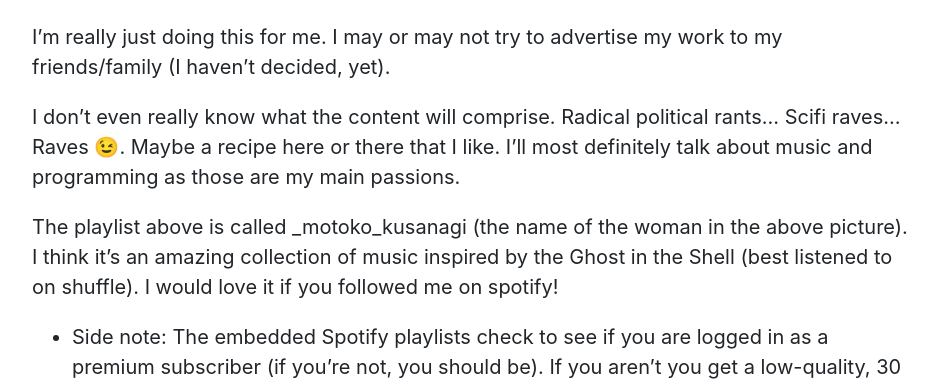
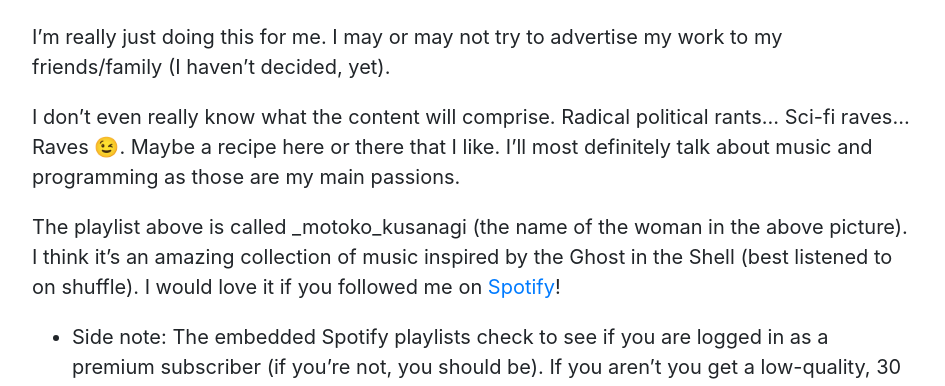
Before and after one commit to rainerdeal/rainerdeal.github.io, a Jekyll site: the page built from _posts/2018-10-23-Ghost-in-the-Shell.md, in a window 1280 px wide and 900 px high, scrolled down 1570 px. Shown: the part 155-541 px from the top of the window, without its empty margins (166-1111 px from the left). Built offline with Jekyll 4.4.1, drawn with Linux system fonts in a browser that asks for light colours.

Commit message:
Typos and link fixes.

```diff
--- a/_posts/2018-10-23-Ghost-in-the-Shell.md
+++ b/_posts/2018-10-23-Ghost-in-the-Shell.md
@@ -23,9 +23,9 @@ Yeah, so I'm not really the best writer, but I enjoy it nonetheless. I took a po
 
 I'm really just doing this for me. I may or may not try to advertise my work to my friends/family (I haven't decided, yet).
 
-I don't even really know what the content will comprise. Radical political rants... Scifi raves... Raves 😉. Maybe a recipe here or there that I like. I'll most definitely talk about music and programming as those are my main passions.
+I don't even really know what the content will comprise. Radical political rants... Sci-fi raves... Raves 😉. Maybe a recipe here or there that I like. I'll most definitely talk about music and programming as those are my main passions.
 
-The playlist above is called _motoko_kusanagi (the name of the woman in the above picture). I think it's an amazing collection of music inspired by the Ghost in the Shell (best listened to on shuffle). I would love it if you followed me on spotify!
+The playlist above is called _motoko_kusanagi (the name of the woman in the above picture). I think it's an amazing collection of music inspired by the Ghost in the Shell (best listened to on shuffle). I would love it if you followed me on [Spotify](https://open.spotify.com/user/128381503?si=sCIXR-UGQ8WwxdsvVM7m2A)!
 
 - Side note: The embedded Spotify playlists check to see if you are logged in as a premium subscriber (if you're not, you should be). If you aren't you get a low-quality, 30 second preview, but if you *are* then you get full quality, full length songs/playlists. It seems to work really well on Chrome (not tested on Firefox because who uses Firefox??), but it doesn't work very well on Safari. I suspect it's because Safari has some deep anti-cross-site-tracking thing. I hope there is a workaround/fix, but for now just note that Chrome works well.
 
```
Also changed, not shown: about.md (+1 -1 lines).
